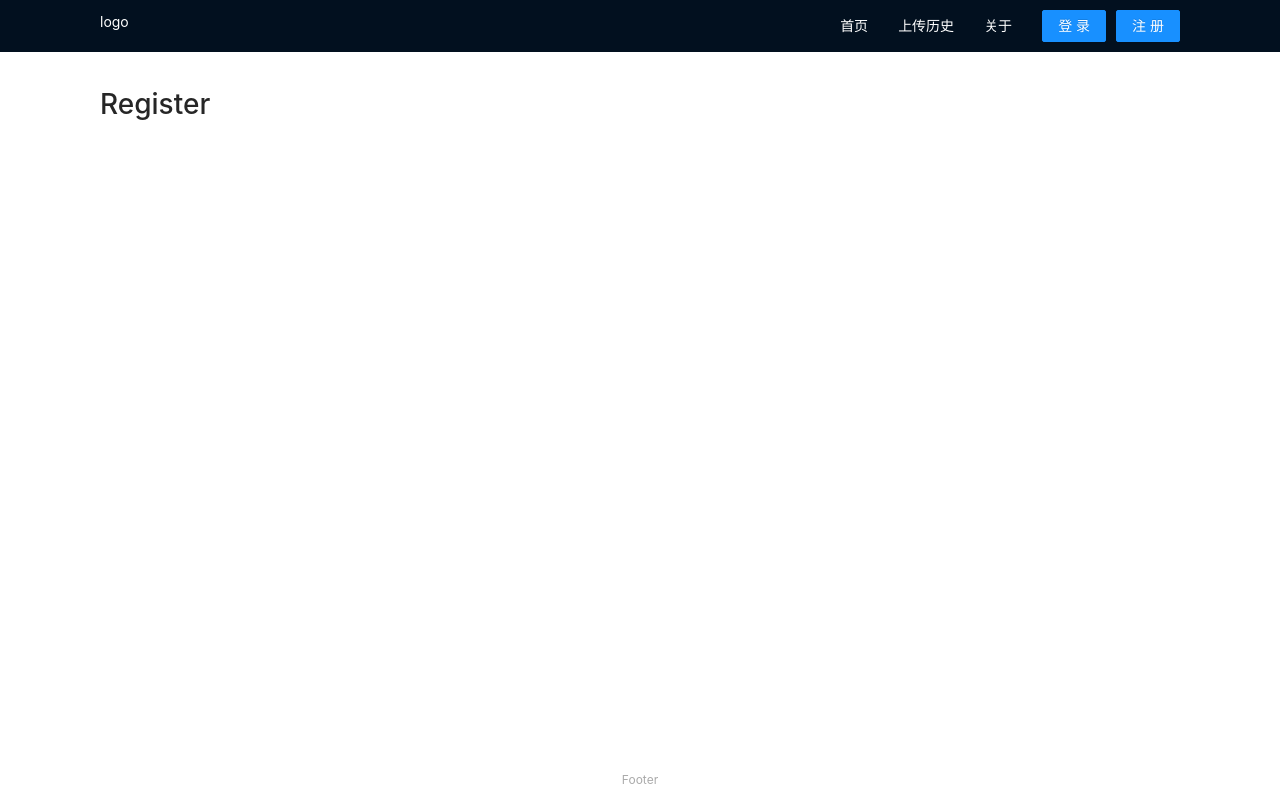
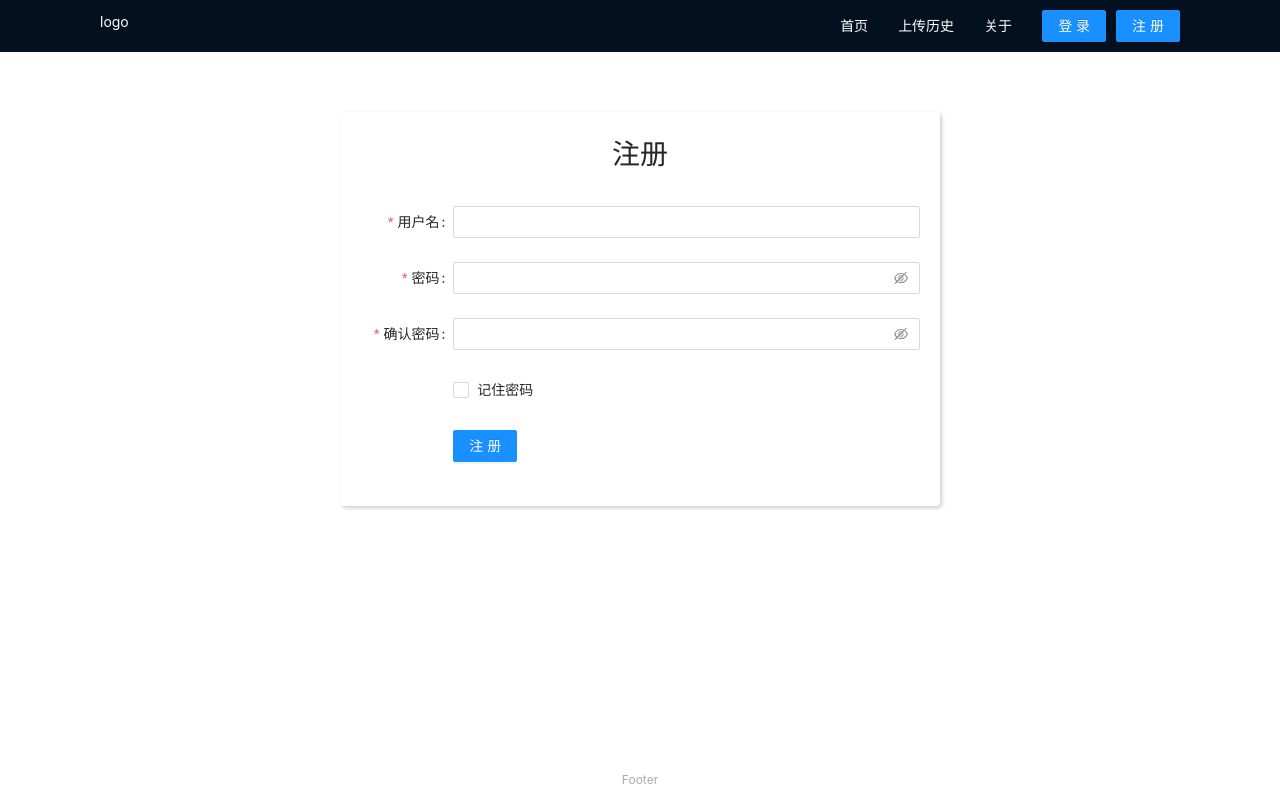
Before and after one commit to gongjianOnline/react_epic, a React app: page /register in a window 1280 px wide. Built offline with nearby package versions, Linux system fonts and the light colour scheme.

Commit message:
重构注册页面,使用antd组件

```diff
--- a/src/pages/Register.js
+++ b/src/pages/Register.js
@@ -1,9 +1,78 @@
 import React from "react"
+import { Form, Input, Button, Checkbox } from 'antd';
+import styled from "styled-components"
+
+const Wrapper = styled.div`
+  max-width: 600px;
+  margin: 30px auto;
+  box-shadow: 2px 2px 4px 0 rgba(0,0,0,0.2);
+  border-radius:4px;
+  padding:20px;
+`
+const Title = styled.h1`
+  text-align: center;
+  margin-bottom: 30px;
+`
+
+
 function Register(){
+    const layout = {
+      labelCol: { span: 4 },
+      wrapperCol: { span: 20 },
+    };
+    const tailLayout = {
+      wrapperCol: { offset: 4, span: 20 },
+    };
+    const onFinish = (values) => {
+      console.log('Success:', values);
+    };
+    const onFinishFailed = (errorInfo) => {
+      console.log('Failed:', errorInfo);
+    };
   return (
-    <div>
-      <h1>Register</h1>
-    </div>
+    <Wrapper>
+      <Title>注册</Title>
+      <Form
+        {...layout}
+        name="basic"
+        onFinish={onFinish}
+        onFinishFailed={onFinishFailed}
+      >
+        <Form.Item
+          label="用户名"
+          name="username"
+          rules={[{ required: true, message: '请输入用户名！' }]}
+        >
+          <Input />
+        </Form.Item>
+
+        <Form.Item
+          label="密码"
+          name="password"
+          rules={[{ required: true, message: '请输入密码！' }]}
+        >
+          <Input.Password />
+        </Form.Item>
+        <Form.Item
+          label="确认密码"
+          name="affPassword"
+          rules={[{ required: true, message: '请输入确认密码！' }]}
+        >
+          <Input.Password />
+        </Form.Item>
+
+        <Form.Item {...tailLayout} name="remember" valuePropName="checked">
+          <Checkbox>记住密码</Checkbox>
+        </Form.Item>
+
+        <Form.Item {...tailLayout}>
+          <Button type="primary" htmlType="submit">
+            注册
+          </Button>
+        </Form.Item>
+      </Form>
+    </Wrapper>
+
   )
 }
 export default Register
```
